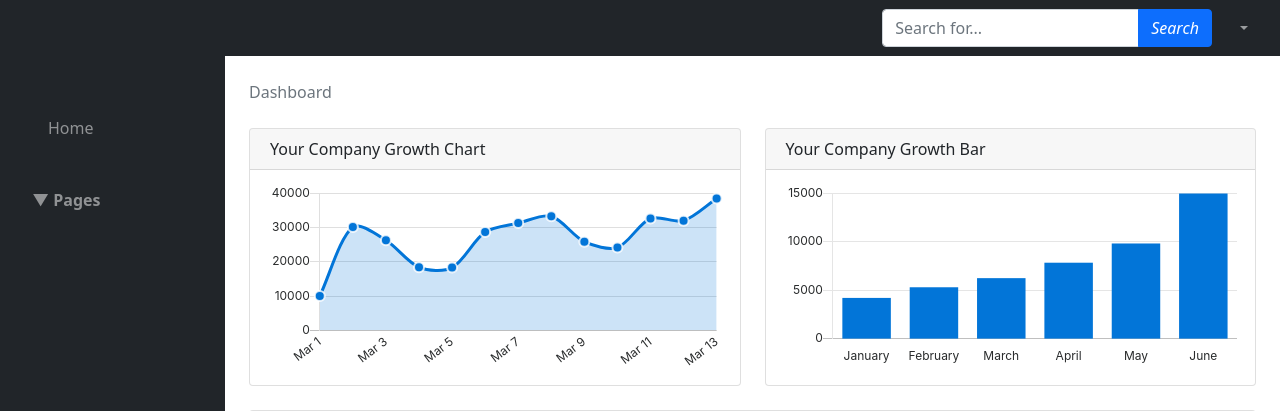
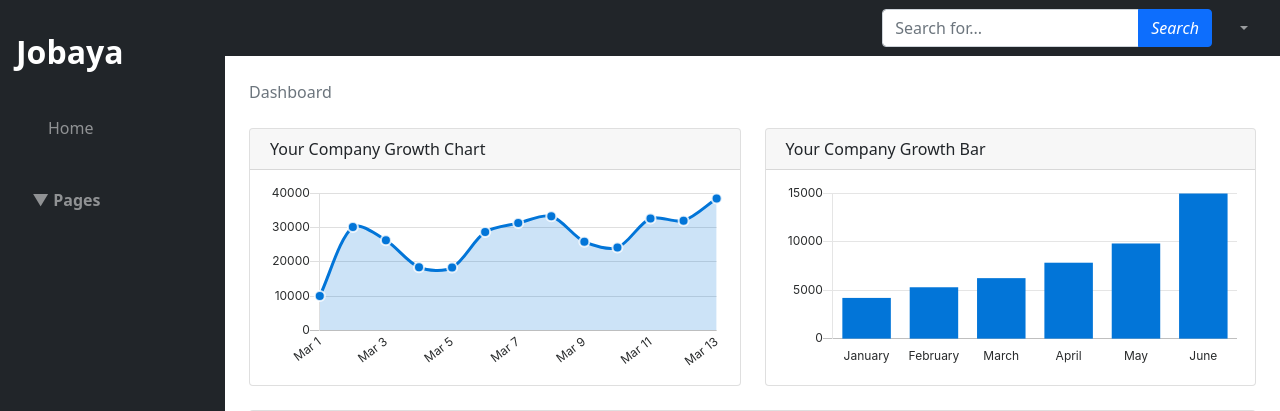
Before and after one commit to Partha23-GitHub/Jobaya-job_Portal, a Django app: page /company/ in a window 1280 px wide. Shown: the top 411 px of the page. Run offline with Django 3.2, Linux system fonts and the light colour scheme; data that the repository does not hold is empty; some libraries are stand-ins or nearby versions.

Commit message:
companybase.html updated

```diff
--- a/jobapp/templates/jobapp/company/base.html
+++ b/jobapp/templates/jobapp/company/base.html
@@ -15,7 +15,7 @@
     <body class="sb-nav-fixed">
         <nav class="sb-topnav navbar navbar-expand navbar-dark bg-dark">
             <!-- Navbar Brand-->
-            <a class="navbar-brand ps-3" href="{% url 'companyindex' %}"><b>{{request.session.companyname}}</b></a>
+            <a class="navbar-brand ps-3" href="{% url 'companyindex' %}"><b style="font-size:xx-large;"><br>Jobaya</b></a>
             <!-- Sidebar Toggle-->
             <button class="btn btn-link btn-sm order-1 order-lg-0 me-4 me-lg-0" id="sidebarToggle" href="#!"><i class="fas fa-bars"></i></button>
             <!-- Navbar Search-->
```
